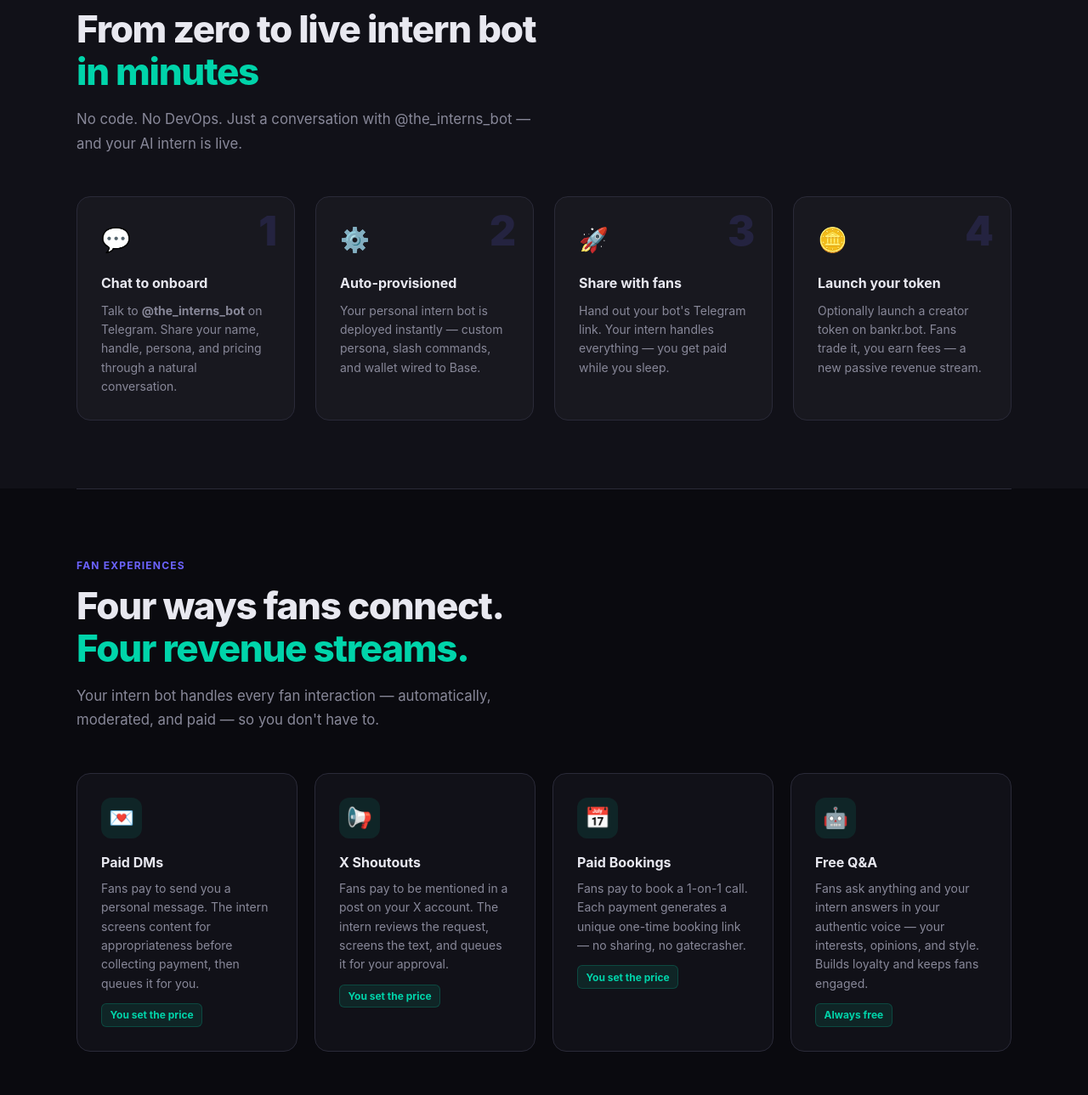
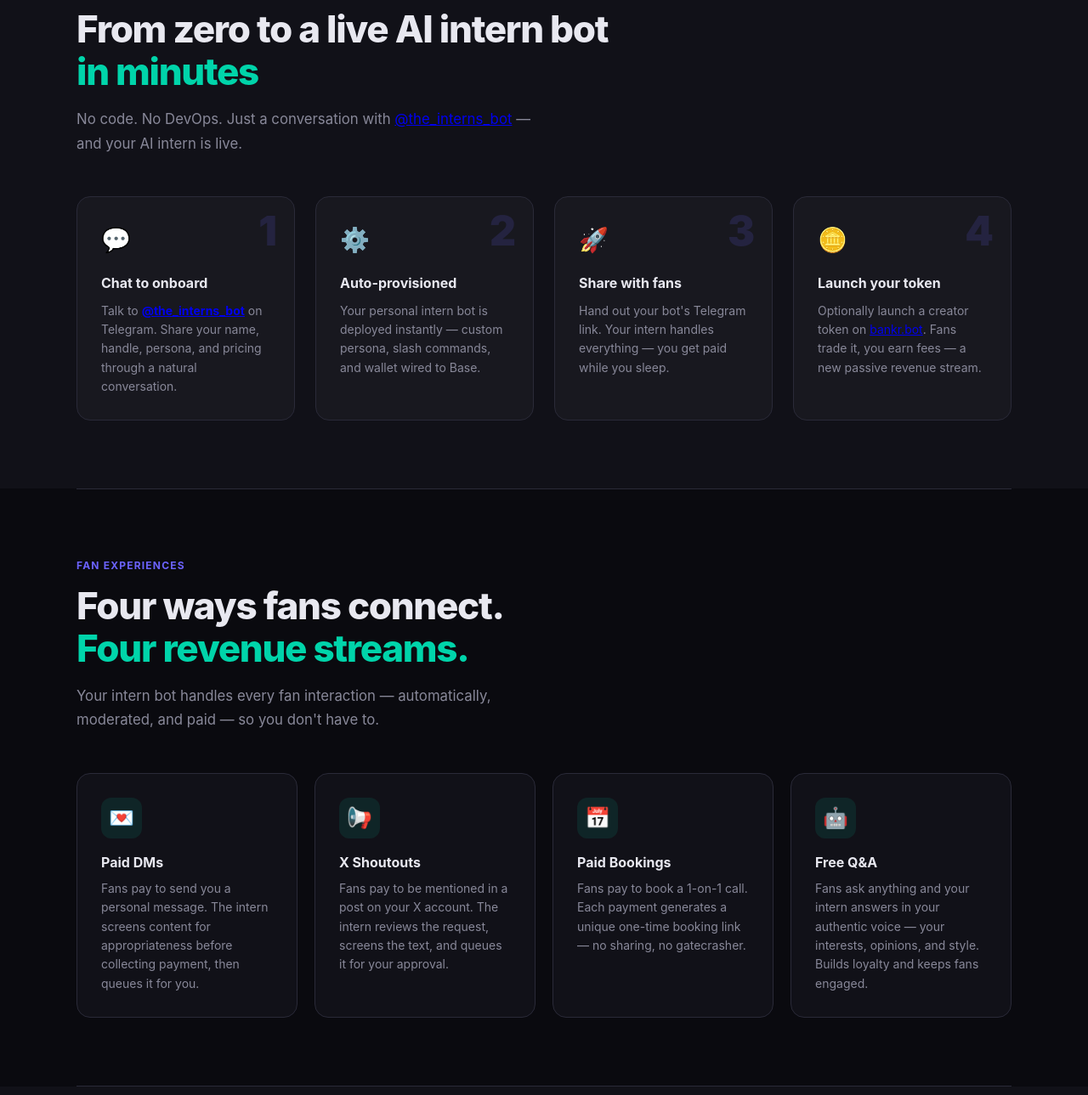
Before and after one commit to 0xStruct/interns, a website: page index.html in a window 1280 px wide. Shown: the part 951-2240 px from the top of the page at 85% size. Drawn offline with Linux system fonts and the light colour scheme.

Commit message:
tweak the landing page

```diff
--- a/index.html
+++ b/index.html
@@ -4,7 +4,7 @@
   <meta charset="UTF-8" />
   <meta name="viewport" content="width=device-width, initial-scale=1.0" />
   <title>interns.bot — AI Interns for Creators</title>
-  <meta name="description" content="Every creator deserves a tireless AI intern. Launch your own Telegram bot in minutes — handle fan DMs, shoutouts, bookings, and Q&A, all in your voice." />
+  <meta name="description" content="Every creator deserves a fans-loving AI intern. Launch your own AI intern bot in minutes — handle fan DMs, shoutouts, bookings, and Q&A, all in your voice." />
   <style>
     *, *::before, *::after { box-sizing: border-box; margin: 0; padding: 0; }
 
@@ -439,14 +439,14 @@
 <section class="how-section" id="how-it-works">
   <div class="container">
     <div class="section-label">For Creators</div>
-    <h2>From zero to live intern bot<br/><em>in minutes</em></h2>
-    <p class="section-sub">No code. No DevOps. Just a conversation with @the_interns_bot — and your AI intern is live.</p>
+    <h2>From zero to a live AI intern bot<br/><em>in minutes</em></h2>
+    <p class="section-sub">No code. No DevOps. Just a conversation with <a href="https://t.me/the_interns_bot" target="_blank">@the_interns_bot</a> — and your AI intern is live.</p>
     <div class="steps">
       <div class="step">
         <div class="step-num">1</div>
         <div class="step-icon">💬</div>
         <h3>Chat to onboard</h3>
-        <p>Talk to <strong>@the_interns_bot</strong> on Telegram. Share your name, handle, persona, and pricing through a natural conversation.</p>
+        <p>Talk to <strong><a href="https://t.me/the_interns_bot" target="_blank">@the_interns_bot</a></strong> on Telegram. Share your name, handle, persona, and pricing through a natural conversation.</p>
       </div>
       <div class="step">
         <div class="step-num">2</div>
@@ -464,7 +464,7 @@
         <div class="step-num">4</div>
         <div class="step-icon">🪙</div>
         <h3>Launch your token</h3>
-        <p>Optionally launch a creator token on bankr.bot. Fans trade it, you earn fees — a new passive revenue stream.</p>
+        <p>Optionally launch a creator token on <a href="https://bankr.bot" target="_blank">bankr.bot</a>. Fans trade it, you earn fees — a new passive revenue stream.</p>
       </div>
     </div>
   </div>
@@ -483,25 +483,21 @@
         <div class="feature-icon">💌</div>
         <h3>Paid DMs</h3>
         <p>Fans pay to send you a personal message. The intern screens content for appropriateness before collecting payment, then queues it for you.</p>
-        <span class="price-tag">You set the price</span>
       </div>
       <div class="feature-card">
         <div class="feature-icon">📢</div>
         <h3>X Shoutouts</h3>
         <p>Fans pay to be mentioned in a post on your X account. The intern reviews the request, screens the text, and queues it for your approval.</p>
-        <span class="price-tag">You set the price</span>
       </div>
       <div class="feature-card">
         <div class="feature-icon">📅</div>
         <h3>Paid Bookings</h3>
         <p>Fans pay to book a 1-on-1 call. Each payment generates a unique one-time booking link — no sharing, no gatecrasher.</p>
-        <span class="price-tag">You set the price</span>
       </div>
       <div class="feature-card">
         <div class="feature-icon">🤖</div>
         <h3>Free Q&A</h3>
         <p>Fans ask anything and your intern answers in your authentic voice — your interests, opinions, and style. Builds loyalty and keeps fans engaged.</p>
-        <span class="price-tag">Always free</span>
       </div>
     </div>
   </div>
@@ -517,9 +513,9 @@
         <div class="section-label">Creator Tokens</div>
         <h2>Turn your fans into <em>stakeholders</em></h2>
         <p class="section-sub">
-          Launch your creator token on bankr.bot. Fans who hold and trade your token earn perks and exclusive access — while you earn trading fees.
+          Launch your creator token on <a href="https://bankr.bot" target="_blank">bankr.bot</a>. Fans who hold and trade your token earn perks and exclusive access — while you earn trading fees.
         </p>
-        <p style="color: var(--muted); font-size: 0.9rem; line-height: 1.7;">
+        <p class="section-sub">
           It's not just monetization — it's alignment. Token holders have skin in the game. They promote you, bring in new fans, and drive the flywheel that sustains your creator career.
         </p>
       </div>
```
